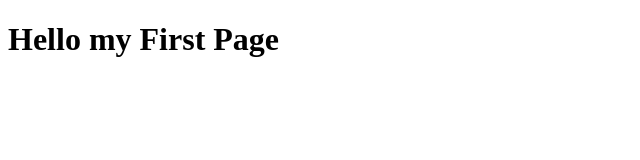
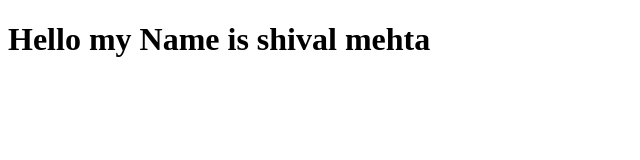
Before and after one commit to shival-webmavens/git-main, a plain HTML site: page index.html in a window 1280 px wide. Shown: the whole page, without its empty margins (0-640 px from the left). Drawn offline with Linux system fonts and the light colour scheme.

Commit message:
Name change

```diff
--- a/index.html
+++ b/index.html
@@ -4,6 +4,6 @@
 
     </head>
     <body>
-        <h1>Hello my First Page</h1>
+        <h1>Hello my Name is shival mehta</h1>
     </body>
 </html>
```
